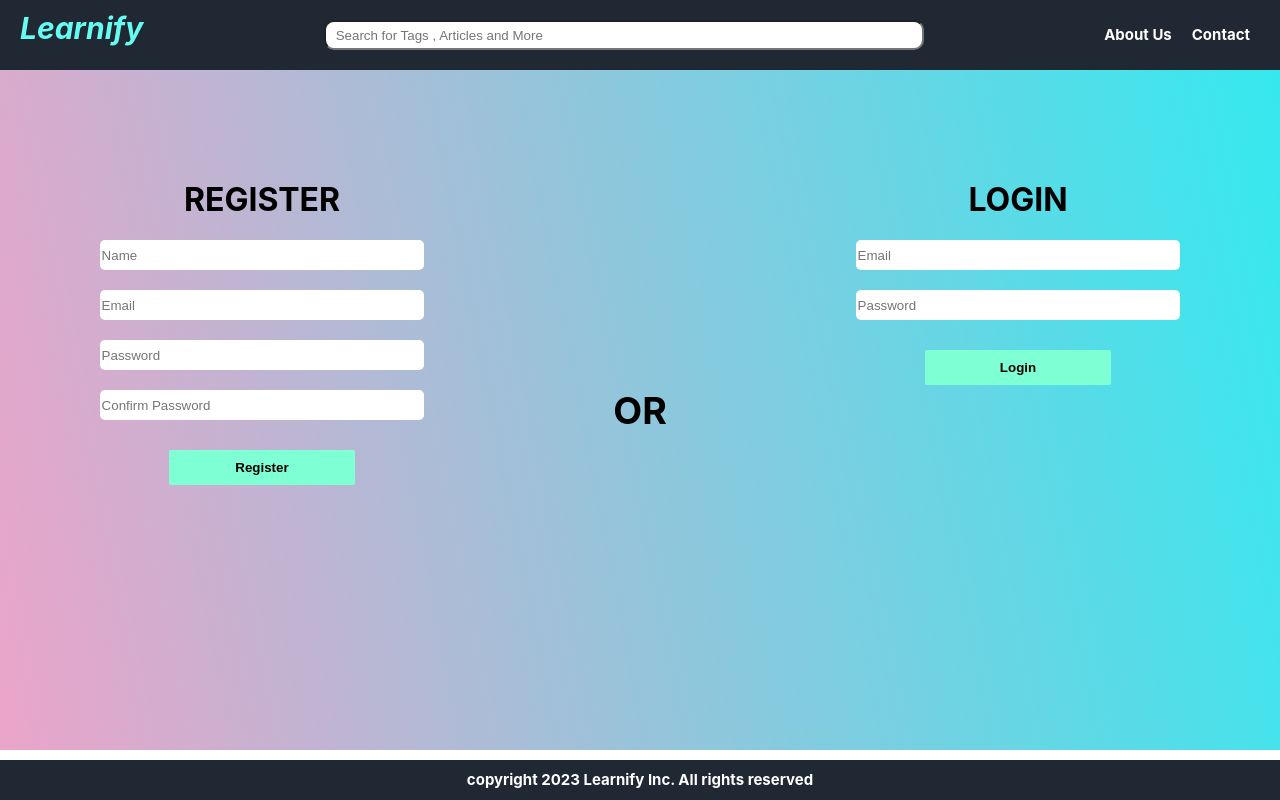
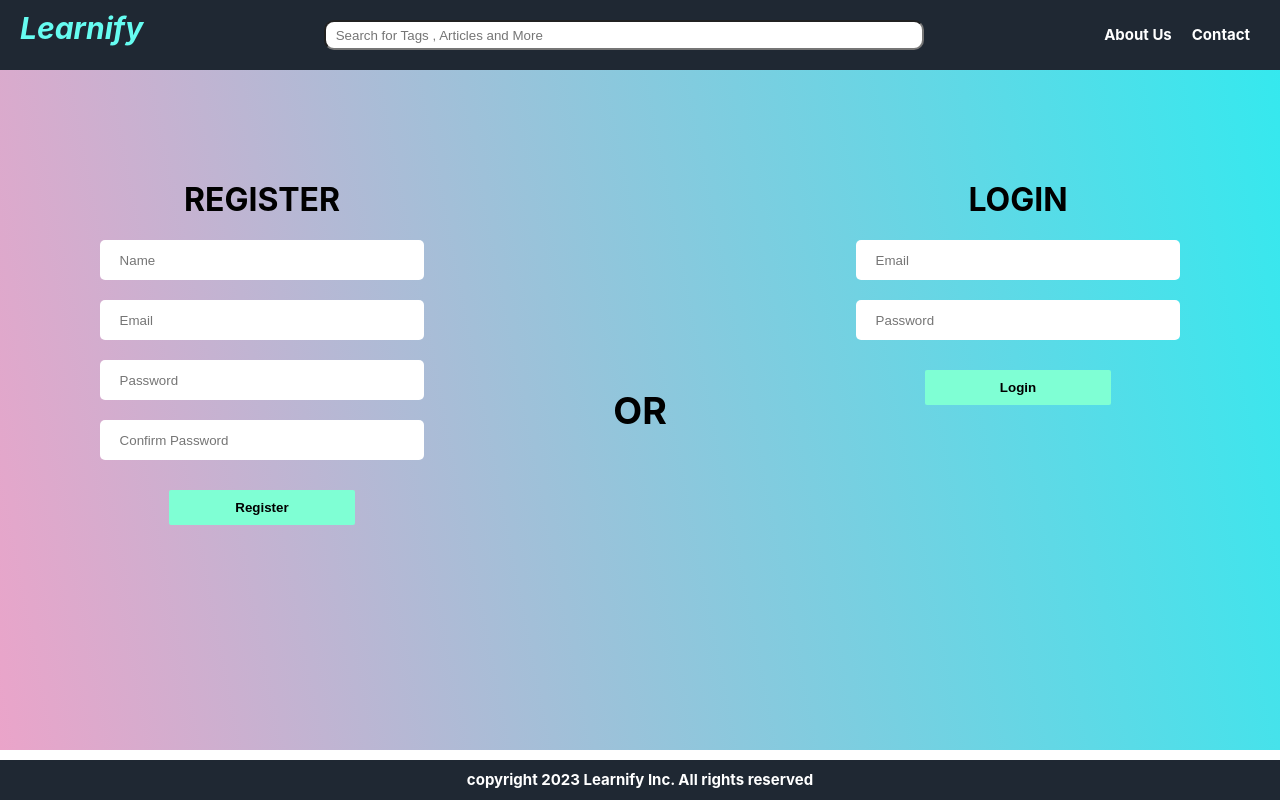
Before and after one commit to sachin161kr/Learnify, a React (Create React App) app: page / in a window 1280 px wide. Built offline with nearby package versions, Linux system fonts and the light colour scheme; the HTML template or start-up script is replaced by a standard one.

Commit message:
login/register api integrated

```diff
--- a/package.json
+++ b/package.json
@@ -6,6 +6,7 @@
     "@testing-library/jest-dom": "^5.16.5",
     "@testing-library/react": "^13.4.0",
     "@testing-library/user-event": "^13.5.0",
+    "axios": "^1.3.3",
     "react": "^18.2.0",
     "react-dom": "^18.2.0",
     "react-router-dom": "^6.8.1",
--- a/src/App.css
+++ b/src/App.css
@@ -1,4 +1,4 @@
-*{
+* {
   box-sizing: border-box;
 }
 .header {
@@ -39,15 +39,16 @@
   height: 400px;
   border: 2px solid black;
 }
-.input_login{
+.input_login {
   height: 30px;
+  padding: 20px;
   margin-bottom: 20px;
   background-color: white;
   width: 70%;
   border-radius: 5px;
   border: none;
 }
-.login_btn{
+.login_btn {
   border: none;
   border-radius: 2px;
   width: 40%;
@@ -57,7 +58,7 @@
   margin-top: 10px;
   background-color: aquamarine;
 }
-.login_or{
+.login_or {
   display: flex;
   justify-content: center;
   align-items: center;
--- a/src/pages/LoginSignup.js
+++ b/src/pages/LoginSignup.js
@@ -1,9 +1,78 @@
-import React from "react";
+import React, { useState } from "react";
 import { useHref } from "react-router-dom";
+
+import axios from "axios";
 
 import "../App.css";
 
 const LoginSignup = () => {
+  const [name, setName] = useState("");
+
+  const [email, setEmail] = useState("");
+  const [password, setPassword] = useState("");
+  const [confirmpassword, setConfirmPassword] = useState("");
+
+  const handleRegister = () => {
+    if (password != confirmpassword) {
+      alert("Confirmed Password is not same");
+      return;
+    }
+
+    if (password.length < 8) {
+      alert("Password length should atleast be 8");
+      return;
+    }
+
+    const body = {
+      name: name,
+      email: email,
+      password: password,
+    };
+
+    axios
+      .post("https://learnify-server-mu.vercel.app/api/register", body)
+      .then(function (res) {
+        console.log(res.data);
+        if (res.data.status === "error") {
+          alert(res.data.error + ", Registration Failed");
+        } else {
+          alert("Registration Success");
+        }
+      })
+      .catch(function (error) {
+        console.log(error);
+        alert("Registration Failed");
+      });
+  };
+
+  const handleLogin = () => {
+    if (password.length < 8) {
+      alert("Please enter a valid password");
+      return;
+    }
+
+    const body = {
+      email: email,
+      password: password,
+    };
+
+    axios
+      .post("https://learnify-server-mu.vercel.app/api/login", body)
+      .then(function (res) {
+        console.log(res.data);
+        if (res.data.status === "error") {
+          alert("Login Failed");
+        } else {
+          alert("Login Success");
+          window.location.href = "/homescreen";
+        }
+      })
+      .catch(function (error) {
+        console.log(error);
+        alert("Login Failed");
+      });
+  };
+
   return (
     <div
       style={{
@@ -13,7 +82,8 @@ const LoginSignup = () => {
         alignContent: "center",
         height: "85vh",
         maxWidth: "100%",
-        backgroundImage: "linear-gradient(259deg, rgb(12 228 235 / 83%), rgb(217 87 156 / 54%))"
+        backgroundImage:
+          "linear-gradient(259deg, rgb(12 228 235 / 83%), rgb(217 87 156 / 54%))",
       }}
     >
       <form
@@ -23,16 +93,54 @@ const LoginSignup = () => {
           width: "40%",
           margin: "30px",
           // background: "yellow",
-          alignItems: "center"
-
+          alignItems: "center",
         }}
       >
-        <h1 style={{marginTop:"80px"}}>REGISTER</h1>
-        <input className="input_login" placeholder="Name" type={"text"} />
-        <input className="input_login" placeholder="Email" type={"email"} required/>
-        <input className="input_login" placeholder="Password" type={"password"}  required/>
-        <input className="input_login" placeholder="Confirm Password" type={"password"} required/>
-        <button className="login_btn">Register</button>
+        <h1 style={{ marginTop: "80px" }}>REGISTER</h1>
+        <input
+          className="input_login"
+          placeholder="Name"
+          onChange={(e) => {
+            setName(e.target.value);
+          }}
+        />
+        <input
+          className="input_login"
+          placeholder="Email"
+          type={"email"}
+          required
+          onChange={(e) => {
+            setEmail(e.target.value);
+          }}
+        />
+        <input
+          className="input_login"
+          placeholder="Password"
+          type={"password"}
+          required
+          onChange={(e) => {
+            setPassword(e.target.value);
+          }}
+        />
+        <input
+          className="input_login"
+          placeholder="Confirm Password"
+          type={"password"}
+          required
+          onChange={(e) => {
+            setConfirmPassword(e.target.value);
+          }}
+        />
+        <button
+          onClick={(e) => {
+            e.preventDefault();
+            handleRegister();
+            //console.log(name, email, password);
+          }}
+          className="login_btn"
+        >
+          Register
+        </button>
       </form>
       <div className="login_or">
         <h2>OR</h2>
@@ -44,13 +152,37 @@ const LoginSignup = () => {
           width: "40%",
           margin: "30px",
           // background: "red",
-          alignItems: "center"
+          alignItems: "center",
         }}
       >
-        <h1 style={{marginTop:"80px"}}>LOGIN</h1>
-        <input className="input_login" placeholder="Email" type={"email"} required/>
-        <input className="input_login" placeholder="Password" type={"password"}  required/>
-        <button className="login_btn" >Login</button>
+        <h1 style={{ marginTop: "80px" }}>LOGIN</h1>
+        <input
+          className="input_login"
+          placeholder="Email"
+          type={"email"}
+          required
+          onChange={(e) => {
+            setEmail(e.target.value);
+          }}
+        />
+        <input
+          className="input_login"
+          placeholder="Password"
+          type={"password"}
+          required
+          onChange={(e) => {
+            setPassword(e.target.value);
+          }}
+        />
+        <button
+          onClick={(e) => {
+            e.preventDefault();
+            handleLogin();
+          }}
+          className="login_btn"
+        >
+          Login
+        </button>
       </form>
     </div>
   );
```
Also changed, not shown: 1 other file (tests, documents, lock files or other folders).
